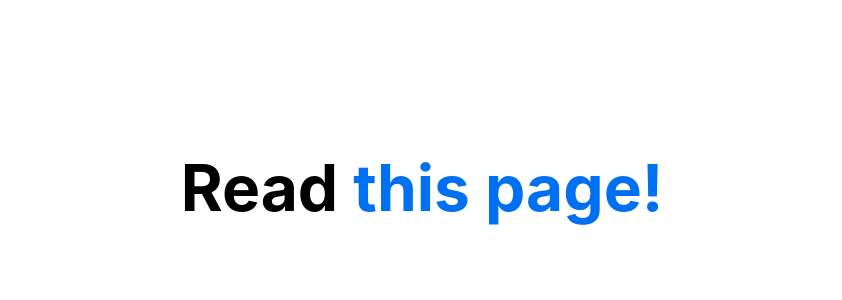
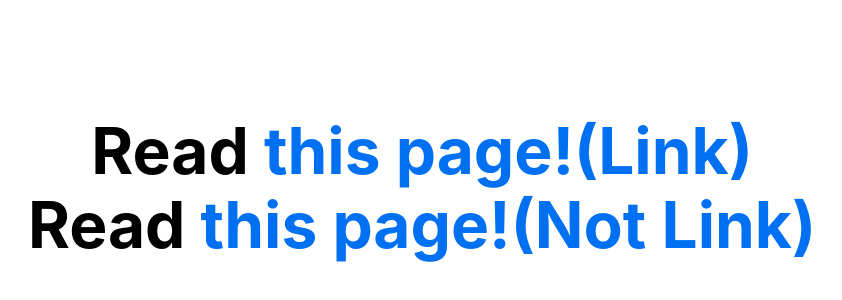
Before and after one commit to mlt-rtakahashi/nextjs, a Next.js app in the folder nextjs-blog/: page / in a window 1280 px wide. Shown: the part 212-512 px from the top of the page, without its empty margins (218-1060 px from the left). Built offline with nearby package versions, Linux system fonts and the light colour scheme.

Commit message:
feat. testing link and no link diff

```diff
--- a/nextjs-blog/pages/index.js
+++ b/nextjs-blog/pages/index.js
@@ -12,7 +12,10 @@ export default function Home() {
 
       <main className={styles.main}>
         <h1 className={styles.title}>
-          Read <Link href="/posts/first-post"><a>this page!</a></Link>
+          Read <Link href="/posts/first-post"><a>this page!(Link)</a></Link>
+        </h1>
+        <h1 className={styles.title}>
+          Read <a href="/posts/first-post">this page!(Not Link)</a>
         </h1>
       </main>
 
```
